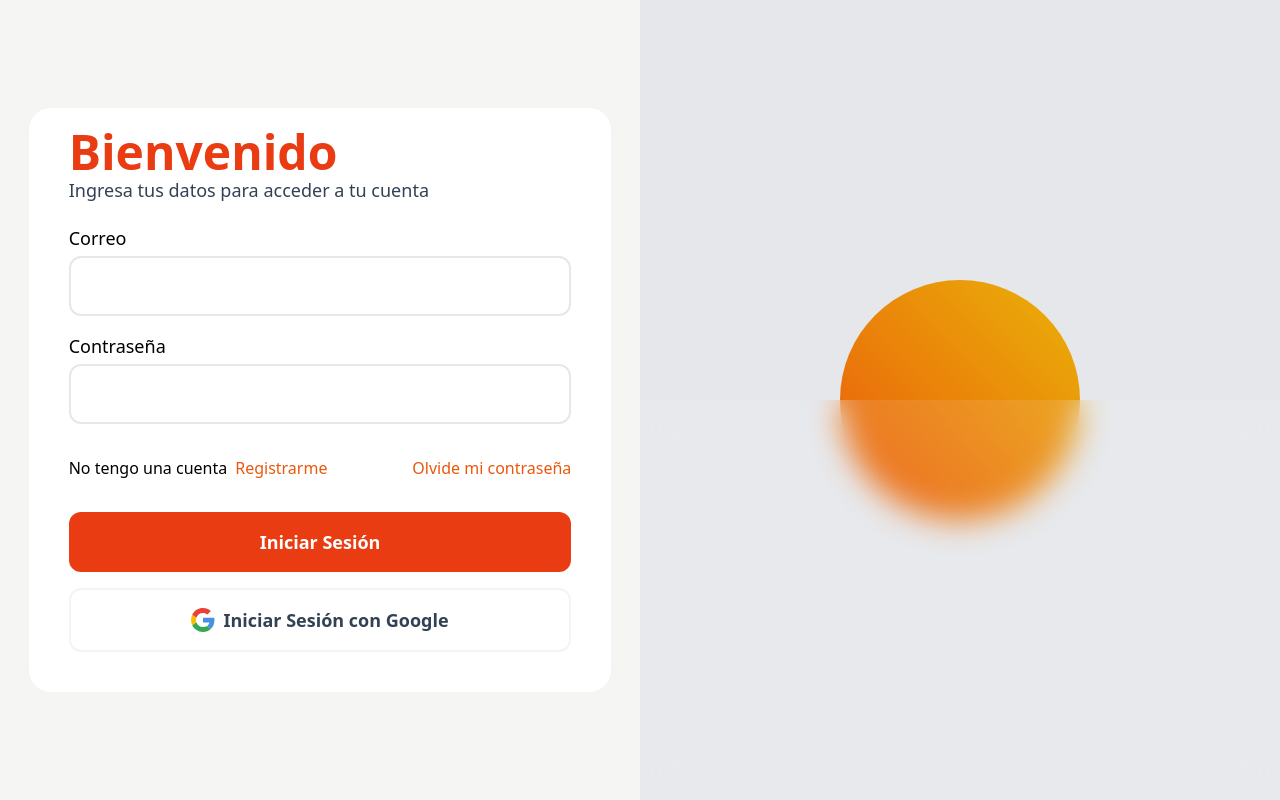
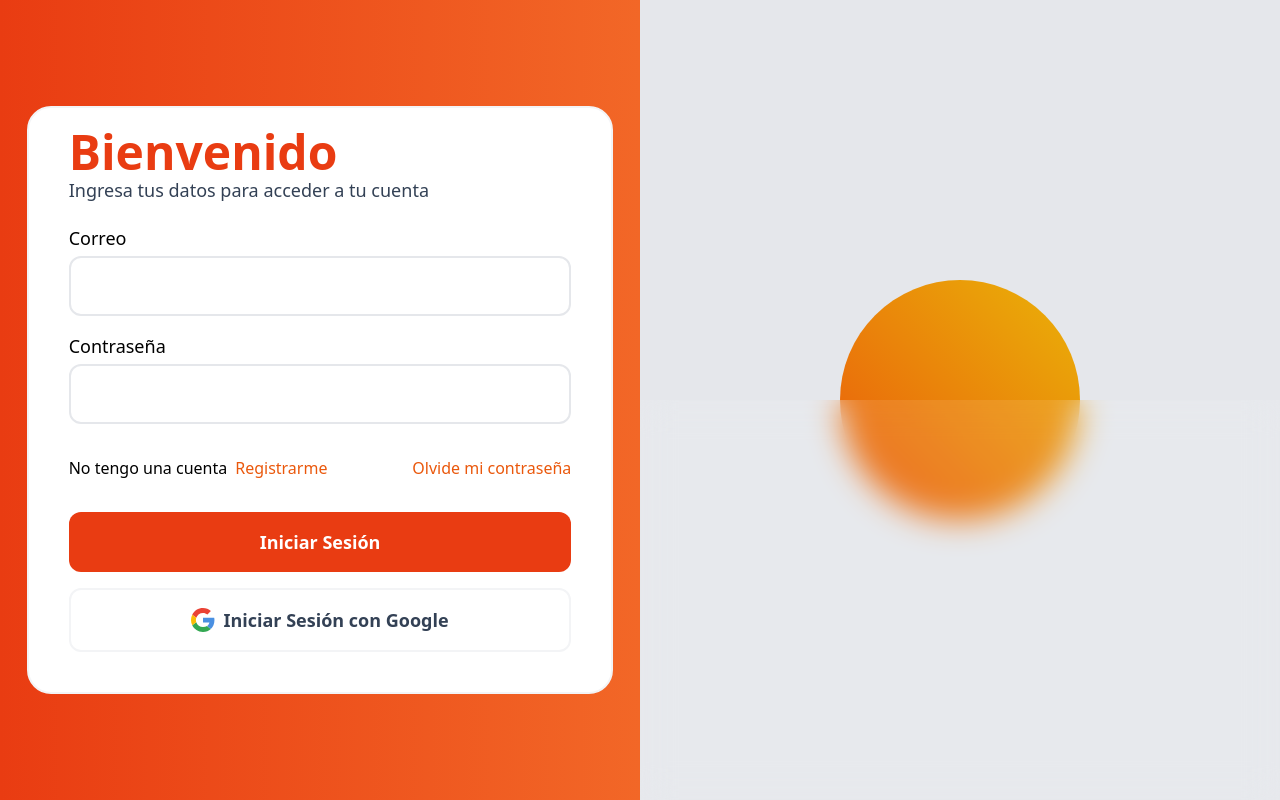
Before and after one commit to MarianaECorona/gasometrics, a React (Vite) app in the folder WebFront/: page /login in a window 1280 px wide. Built offline with nearby package versions, Linux system fonts and the light colour scheme.

Commit message:
fondo en gradiente

```diff
--- a/WebFront/src/views/Login.jsx
+++ b/WebFront/src/views/Login.jsx
@@ -4,7 +4,7 @@
 
 const Login = () => {
   return (
-   <div className="flex w-full h-screen bg-stone-100">
+   <div className="flex w-full h-screen bg-gradient-to-r from-secondary to-orange-400">
     <div className={`w-full ${styles.flexCenter}  lg:w-1/2`}>
       <Form/>
     </div>
```
